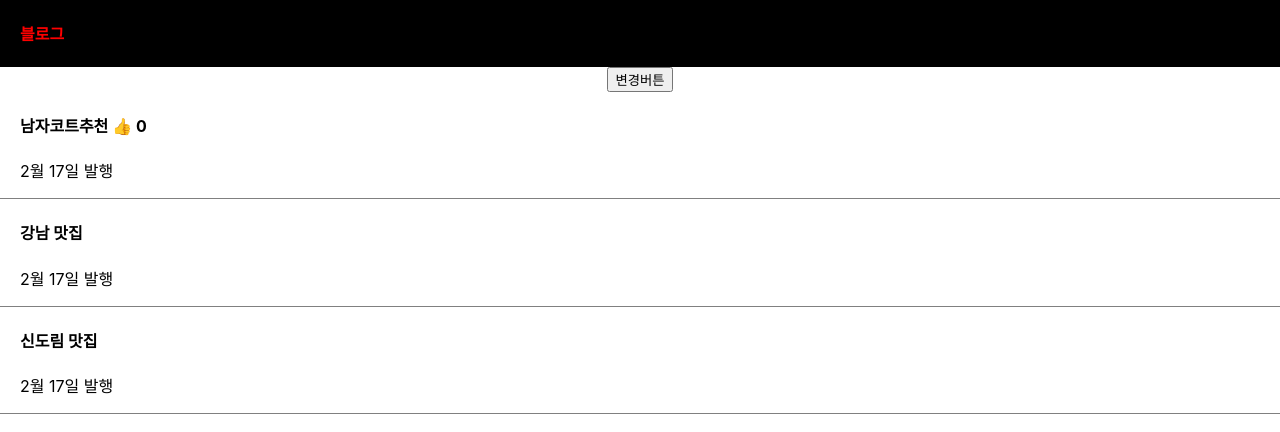
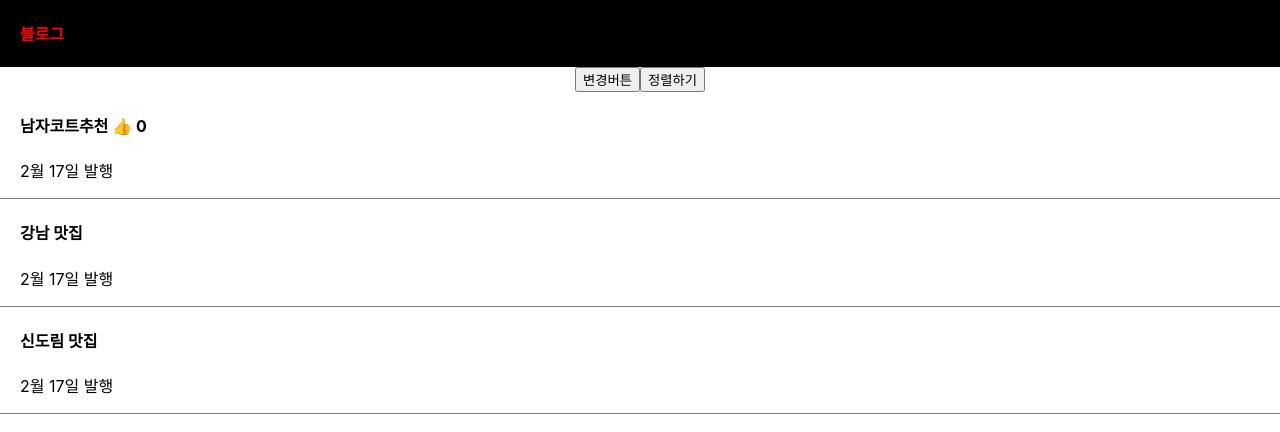
Before and after one commit to kmkim0713/react_study, a React (Create React App) app in the folder react-app/: page / in a window 1280 px wide. Shown: the top 432 px of the page. Built offline with nearby package versions, Linux system fonts and the light colour scheme.

Commit message:
타이틀 오름차순 정렬

```diff
--- a/react-app/src/App.js
+++ b/react-app/src/App.js
@@ -56,6 +56,12 @@ function App() {
         setTitle(copy);
       }} >변경버튼</button>
 
+      <button onClick={() => {
+        let copy = [...title];
+        copy.sort();
+        setTitle(copy);
+      }}>정렬하기</button>
+
       <div className='list'>
         <h4>{title[0]} <span onClick={() => setLike(like + 1)}>👍</span> {like} </h4>
         <p>2월 17일 발행</p>
```
